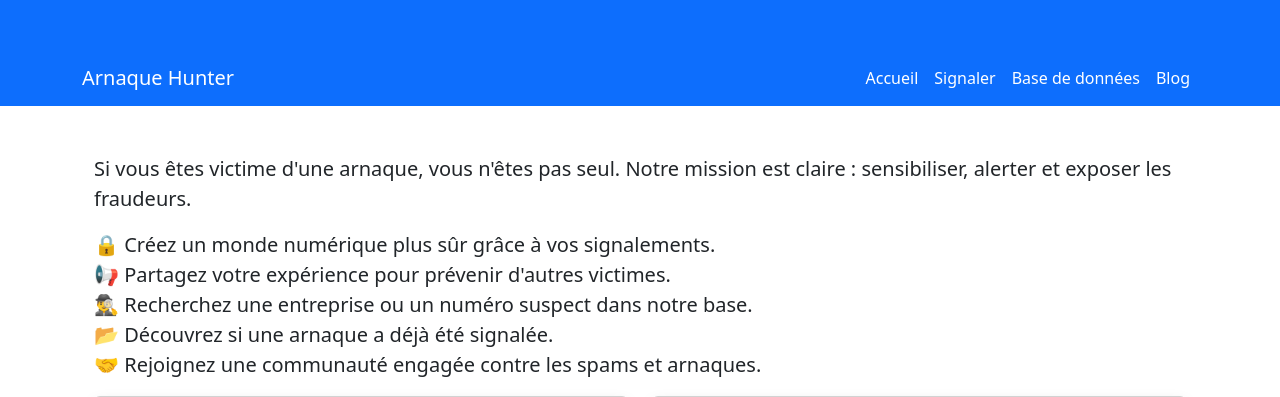
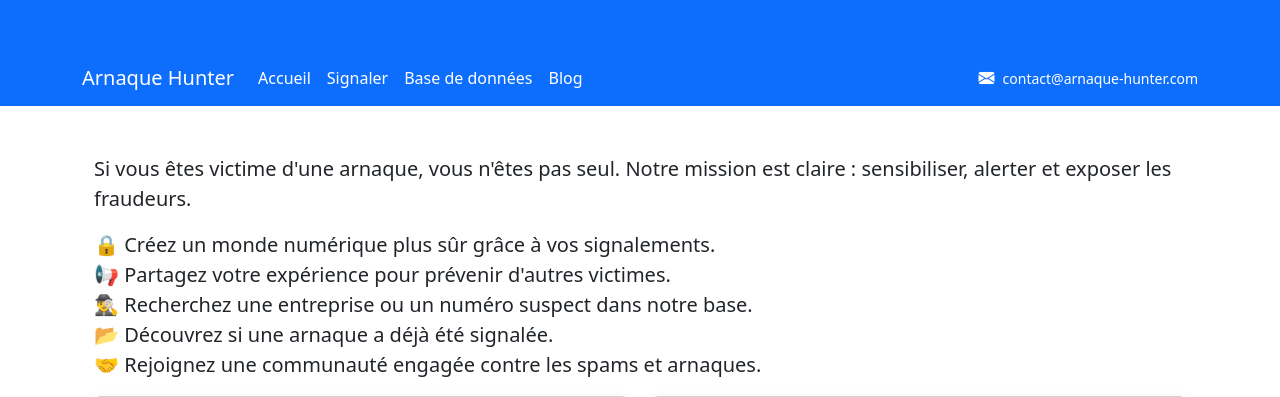
Before and after one commit to kiarashy/accident_report, a Django app: page / in a window 1280 px wide. Shown: the top 397 px of the page. Run offline with Django 5.2, Linux system fonts and the light colour scheme; data that the repository does not hold is empty.

Commit message:
Update base.html

```diff
--- a/accident_report/reports/templates/base.html
+++ b/accident_report/reports/templates/base.html
@@ -15,6 +15,9 @@
 
     <!-- Animate.css (for nice scroll-in effects) -->
     <link href="https://cdnjs.cloudflare.com/ajax/libs/animate.css/4.1.1/animate.min.css" rel="stylesheet">
+
+    <!-- Bootstrap Icons -->
+    <link href="https://cdn.jsdelivr.net/npm/bootstrap-icons@1.10.5/font/bootstrap-icons.css" rel="stylesheet">
 </head>
 
 <body>
@@ -27,8 +30,8 @@
                 <span class="navbar-toggler-icon"></span>
             </button>
 
-            <div class="collapse navbar-collapse" id="navbarNav">
-                <ul class="navbar-nav ms-auto">
+            <div class="collapse navbar-collapse justify-content-between" id="navbarNav">
+                <ul class="navbar-nav">
                     <li class="nav-item">
                         <a class="nav-link text-white" href="/">{% trans "Accueil" %}</a>
                     </li>
@@ -42,6 +45,12 @@
                         <a class="nav-link text-white" href="{% url 'blog_accident:blog_list' %}">{% trans "Blog" %}</a>
                     </li>
                 </ul>
+                <div class="d-none d-lg-flex align-items-center">
+                    <i class="bi bi-envelope-fill text-white me-2"></i>
+                    <a class="text-white text-decoration-none small" href="mailto:contact@arnaque-hunter.com">
+                        contact@arnaque-hunter.com
+                    </a>
+                </div>
             </div>
         </div>
     </nav>
```
